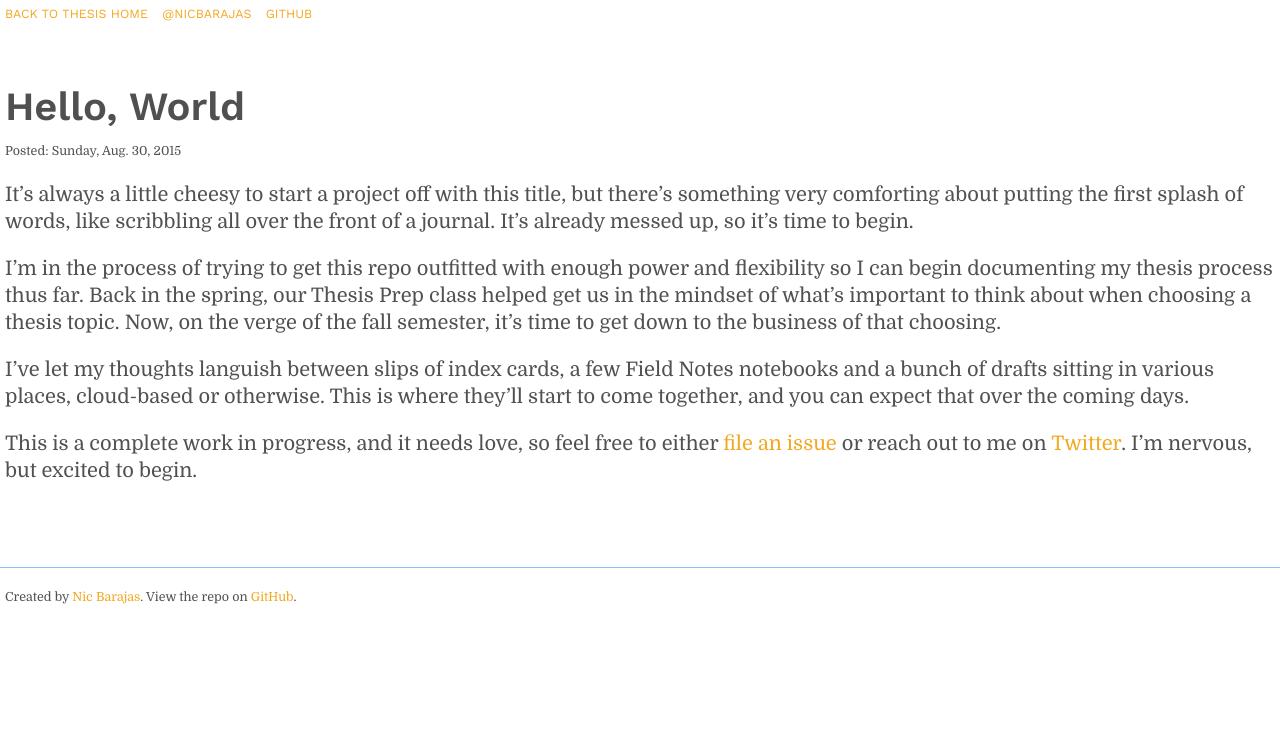
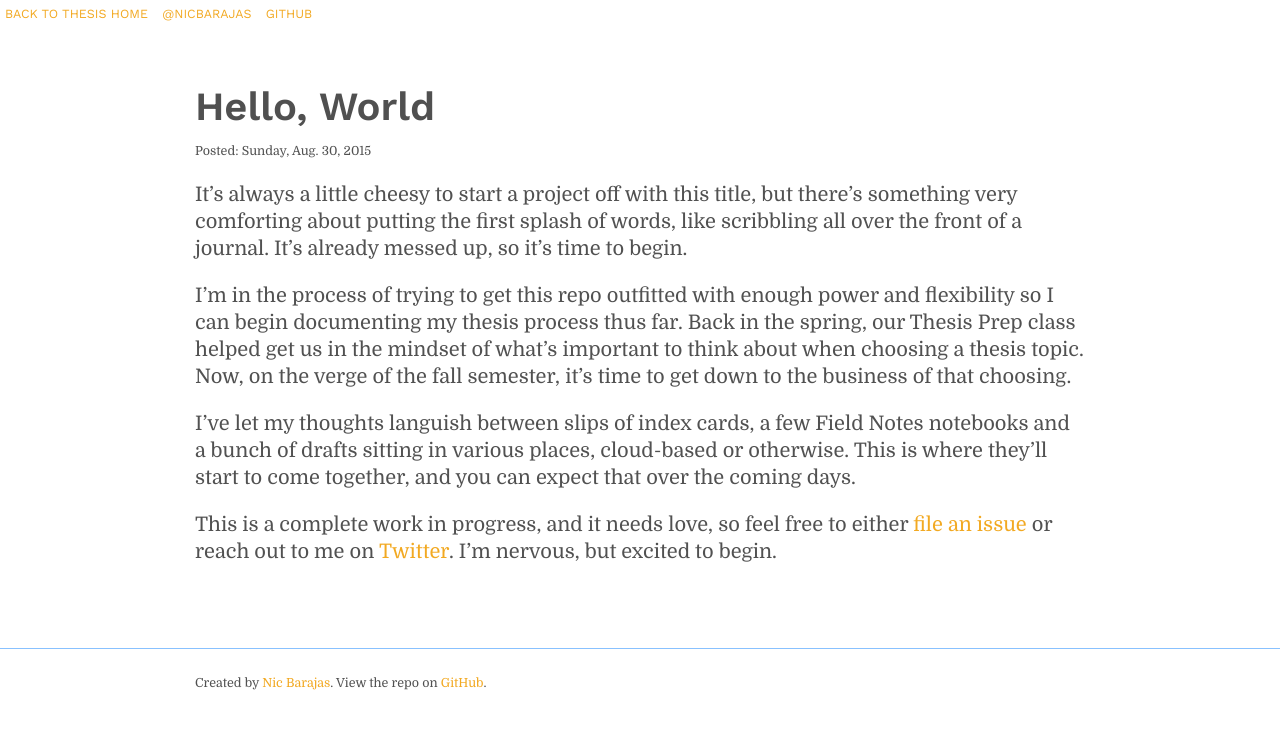
Before and after one commit to nicbarajas/sva-ixd-thesis, a Jekyll site: the page built from _posts/2015-08-30-hello-world.md, in a window 1280 px wide. Shown: the top 729 px of the page. Built offline with Jekyll 4.4.1, drawn with Linux system fonts in a browser that asks for light colours.

Commit message:
Layout tweaks.

```diff
--- a/_includes/footer.html
+++ b/_includes/footer.html
@@ -1,5 +1,7 @@
     <footer>
+      <section>
       Created by <a href="http://nicbarajas.com">Nic Barajas</a>. View the repo on <a href="https://github.com/nicbarajas/sva-ixd-thesis">GitHub</a>.
+      </section>
     </footer>
   </body>
 </html>
--- a/_scss/layout.scss
+++ b/_scss/layout.scss
@@ -1,9 +1,10 @@
-nav, article, footer, section {
+nav, article, section {
   padding: 0.25rem;
 }
 
 article, section {
-  max-width: 75rem;
+  max-width: 45rem;
+  margin: 0 auto;
 }
 
 h2 {
```
